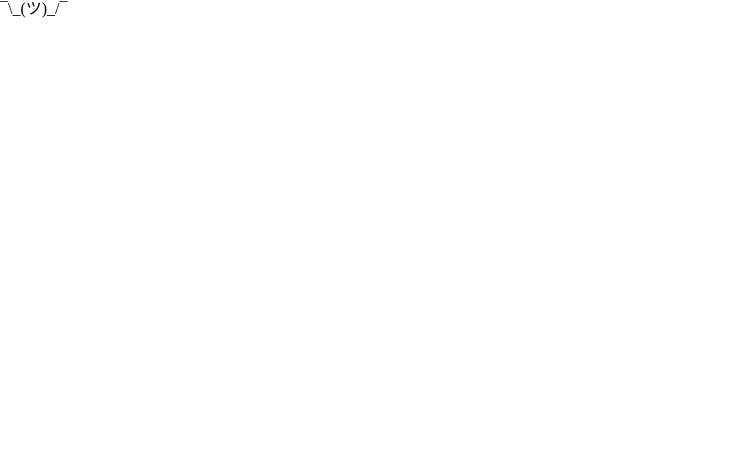
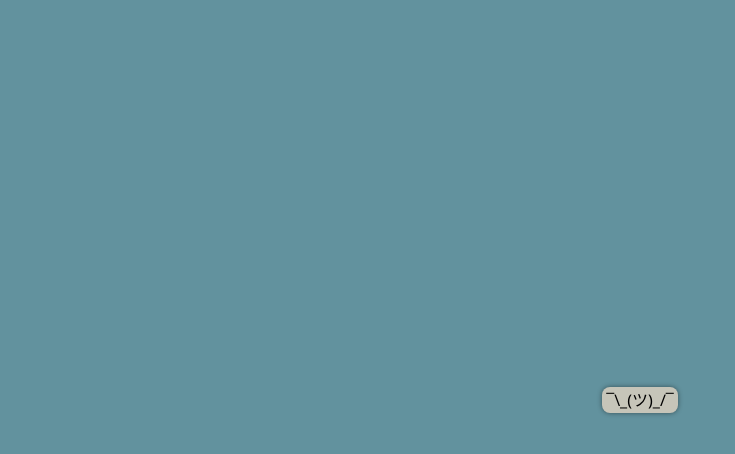
Before and after one commit to YogaSama/mentorat-react-template, a React (Vite) app: page / in a window 1280 px wide. Shown: the top 454 px of the page, without its empty margins (0-735 px from the left). Built offline with nearby package versions, Linux system fonts and the light colour scheme.

Commit message:
Preset style.

```diff
--- a/package.json
+++ b/package.json
@@ -23,6 +23,7 @@
     "eslint-plugin-react-hooks": "^5.0.0",
     "eslint-plugin-react-refresh": "^0.4.16",
     "globals": "^15.14.0",
+    "pokenode-ts": "^1.20.0",
     "prettier": "^3.4.2",
     "typescript": "~5.6.2",
     "typescript-eslint": "^8.18.2",
--- /dev/null
+++ b/src/main.css
@@ -0,0 +1,98 @@
+:root {
+  --main-color: #62929e;
+  --secondary-color: #ebeae2;
+  --border-radius: 8px;
+  --bg-color: #c6c5b9;
+  --shadow: 0px 0px 5px 0px #00000073;
+}
+
+body {
+  font-family: 'Segoe UI', Tahoma, Geneva, Verdana, sans-serif;
+  display: flex;
+  flex-direction: column;
+  align-items: center;
+  justify-content: center;
+  height: 100dvh;
+  background-color: var(--main-color);
+}
+
+#root {
+  background: var(--bg-color);
+  padding: 4px;
+  border-radius: var(--border-radius);
+  box-shadow: var(--shadow);
+}
+
+.header {
+  font-size: 2em;
+  font-weight: bold;
+  text-align: center;
+  line-height: 2em;
+}
+
+.main {
+  display: flex;
+  flex-direction: column;
+  gap: 8px;
+  width: min(275px, 80vw);
+}
+
+.tools {
+  display: flex;
+  justify-content: space-between;
+}
+
+.shiny {
+  display: flex;
+  align-items: center;
+  background-color: var(--secondary-color);
+  border-radius: var(--border-radius);
+  padding: 4px 12px;
+  gap: 4px;
+}
+
+.show {
+  border: none;
+  box-shadow: var(--shadow);
+  border-radius: var(--border-radius);
+  padding: 4px 12px;
+}
+
+.show:hover {
+  background-color: var(--secondary-color);
+  border-radius: var(--border-radius);
+}
+
+.list {
+  display: flex;
+  flex-direction: column;
+  gap: 4px;
+  overflow-y: auto;
+  height: 50vh;
+}
+
+.item {
+  display: flex;
+  align-items: center;
+  justify-content: space-between;
+  background-color: var(--secondary-color);
+  border-radius: var(--border-radius);
+  padding: 4px;
+  gap: 4px;
+  min-height: 50px;
+}
+
+.icon {
+  width: 3em;
+  height: 3em;
+  border-radius: var(--border-radius);
+  background-color: var(--bg-color);
+}
+
+.error {
+  color: white;
+  padding: 4px 8px;
+  border: 1px solid rgb(192, 124, 124);
+  background-color: rgb(230, 58, 58);
+  border-radius: var(--border-radius);
+}
--- a/src/main.tsx
+++ b/src/main.tsx
@@ -1,4 +1,5 @@
 import 'normalize.css';
+import './main.css';
 import './security.ts';
 import { createRoot } from 'react-dom/client';
 import App from './App.tsx';
```
Also changed, not shown: 1 other file (tests, documents, lock files or other folders).
